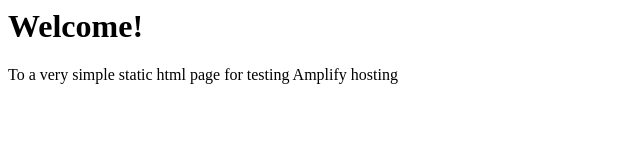
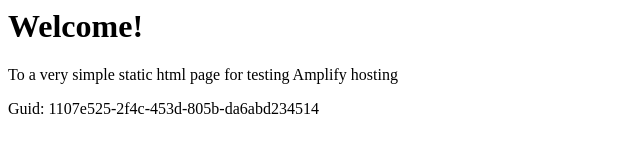
Before and after one commit to aws-aemilia-cmh/Github-PR-Commit-Integration-Test-DoNotTouch-Gith-P5X5MO5I-v1-preprod-us-east-2, a website: page src/index.html in a window 1280 px wide. Shown: the whole page, without its empty margins (0-640 px from the left). Drawn offline with Linux system fonts and the light colour scheme.

Commit message:
commit from integ tests

```diff
--- a/src/index.html
+++ b/src/index.html
@@ -1,3 +1,5 @@
+
+
 <html lang="en">
 
 <head>
@@ -10,6 +12,6 @@
 <body>
     <h1>Welcome!</h1>
     <p>To a very simple static html page for testing Amplify hosting</p>
-</body>
+    <p>Guid: 1107e525-2f4c-453d-805b-da6abd234514</p></body>
 
 </html>
```
